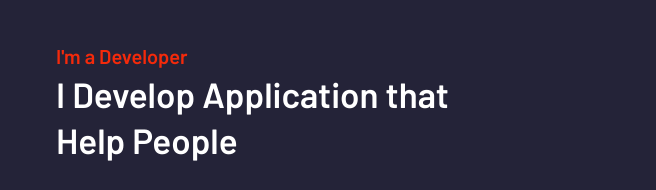
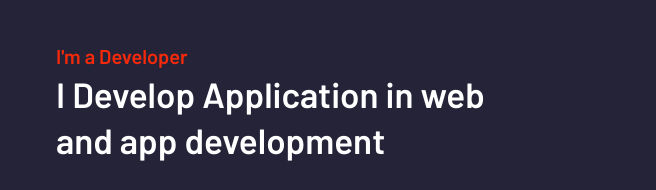
Before and after one commit to Laurah-O/Laurah-O.github.io, a plain HTML site: page index.html in a window 1280 px wide. Shown: the part 1033-1223 px from the top of the page, 624-1280 px from the left. Drawn offline with nearby package versions, Linux system fonts and the light colour scheme.

Commit message:
Initial commit

```diff
--- a/index.html
+++ b/index.html
@@ -171,7 +171,7 @@
 
             <p class="section-subtitle">I'm a Developer</p>
 
-            <h2 class="h2 section-title">I Develop Application that Help People</h2>
+            <h2 class="h2 section-title">I Develop Application in web and app development</h2>
 
             <p class="section-text">
               Achieving excellence in any endeavor involves a thoughtful approach, dedication, and a commitment to continuous improvement.
```
